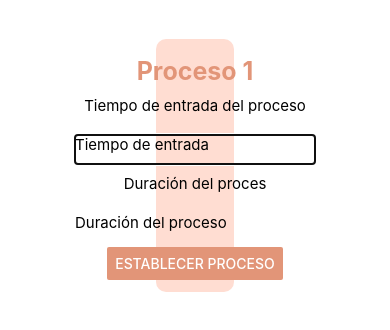
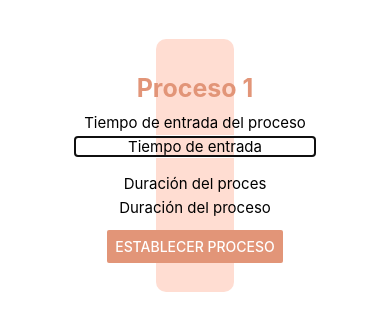
Before and after one commit to GranOla18/RoundRobinSolver, a React Native app: screen / in a window 390 px wide. Both pictures are taken after a click on the button "AÑADIR PROCESO". Shown: the top 330 px of the page. Built offline with nearby package versions, Linux system fonts and the light colour scheme.

Commit message:
Add Process Modal Style Update

```diff
--- a/components/SetValueContainer.js
+++ b/components/SetValueContainer.js
@@ -18,5 +18,6 @@ const styles = StyleSheet.create({
         margin: 10,
         alignItems: 'center',
         justifyContent: 'center',
+        textAlign: 'center',
     },
 });
--- a/screens/StartScreen.js
+++ b/screens/StartScreen.js
@@ -75,13 +75,13 @@ const StartScreen = ({onSolve}) => {
                         <Text style={styles.processTitle}>Proceso {processes + 1}</Text>
                         <Text style={styles.processData}>Tiempo de entrada del proceso</Text>
                         <TextInput
-                            style={styles.processData}
+                            style={styles.processDataVal}
                             placeholder='Tiempo de entrada'
                             onChangeText={procStrt => addProcStart(processes, procStrt)}
                         />
                         <Text style={styles.processData}>Duración del proces</Text>
                         <TextInput
-                            style={styles.processData}
+                            style={styles.processDataVal}
                             placeholder='Duración del proceso'
                             onChangeText={procDur => addProcDur(processes, procDur)}
                         />
@@ -161,6 +161,8 @@ const styles = StyleSheet.create({
         marginTop: '10%',
         width: '20%',
         height: '30%',
+        textAlign: 'center',
+
         borderRadius: 10,
         alignItems: 'center',
         justifyContent: 'center',
@@ -177,7 +179,11 @@ const styles = StyleSheet.create({
     processData: {
         fontSize: 15,
         margin: 5,
-        paddingBottom: 10,
+    },
+    processDataVal: {
+        fontSize: 15,
+        textAlign: 'center',
+        marginBottom: 13,
     },
     valueContainer: {
         backgroundColor: 'blue'
```
